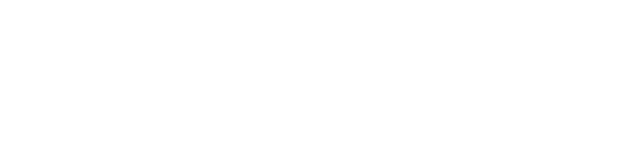
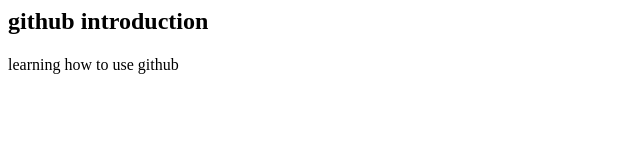
Before and after one commit to MahimaaHegde/learningFullStack, a plain HTML site: page index.html in a window 1280 px wide. Shown: the whole page, without its empty margins (0-640 px from the left). Drawn offline with Linux system fonts and the light colour scheme.

Commit message:
added paragraph tag

```diff
--- a/index.html
+++ b/index.html
@@ -4,6 +4,8 @@
       <title> learning github </title>
     </head>
     <body>
+      <h2> github introduction </h2>
       <h1 welcome to github page> </h1>
+      <p> learning how to use github </p>
     </body>
   </html>
```
